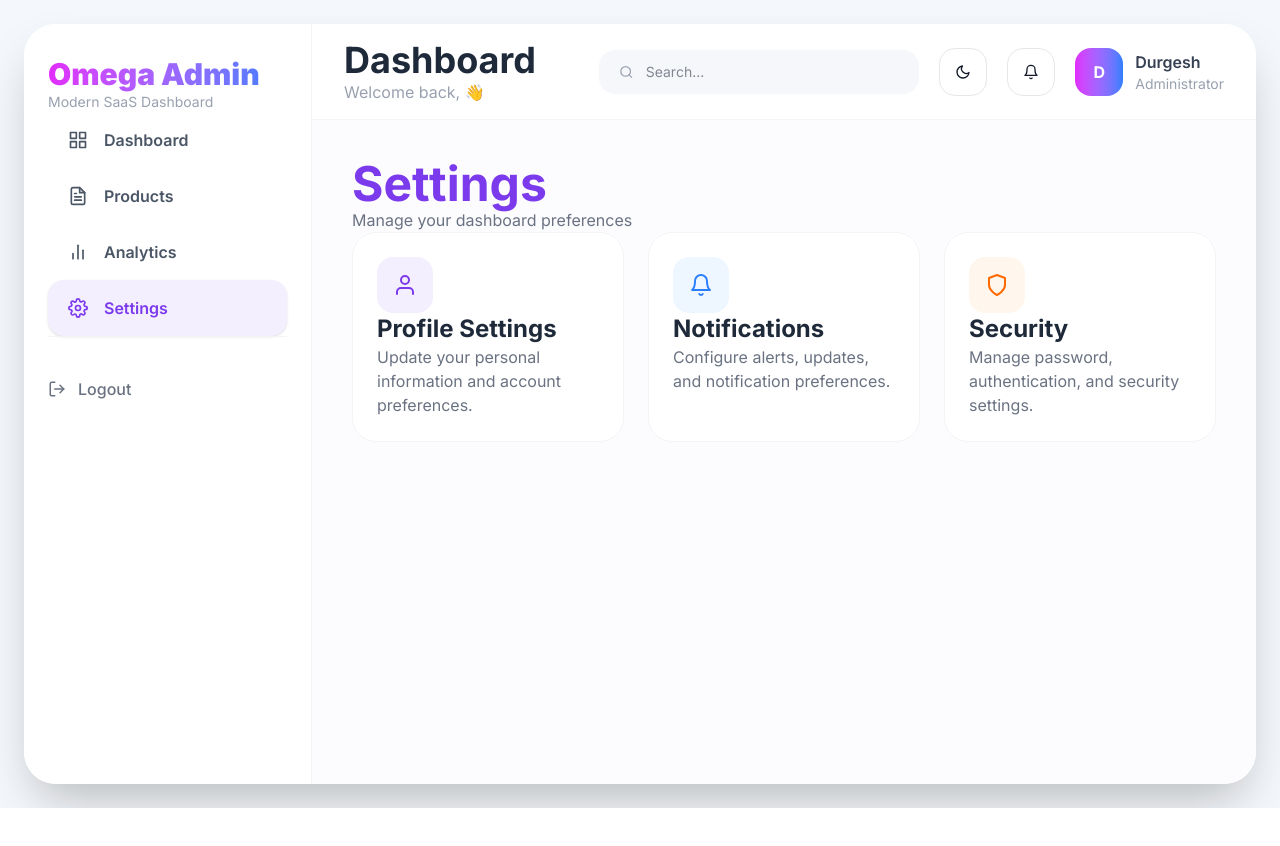
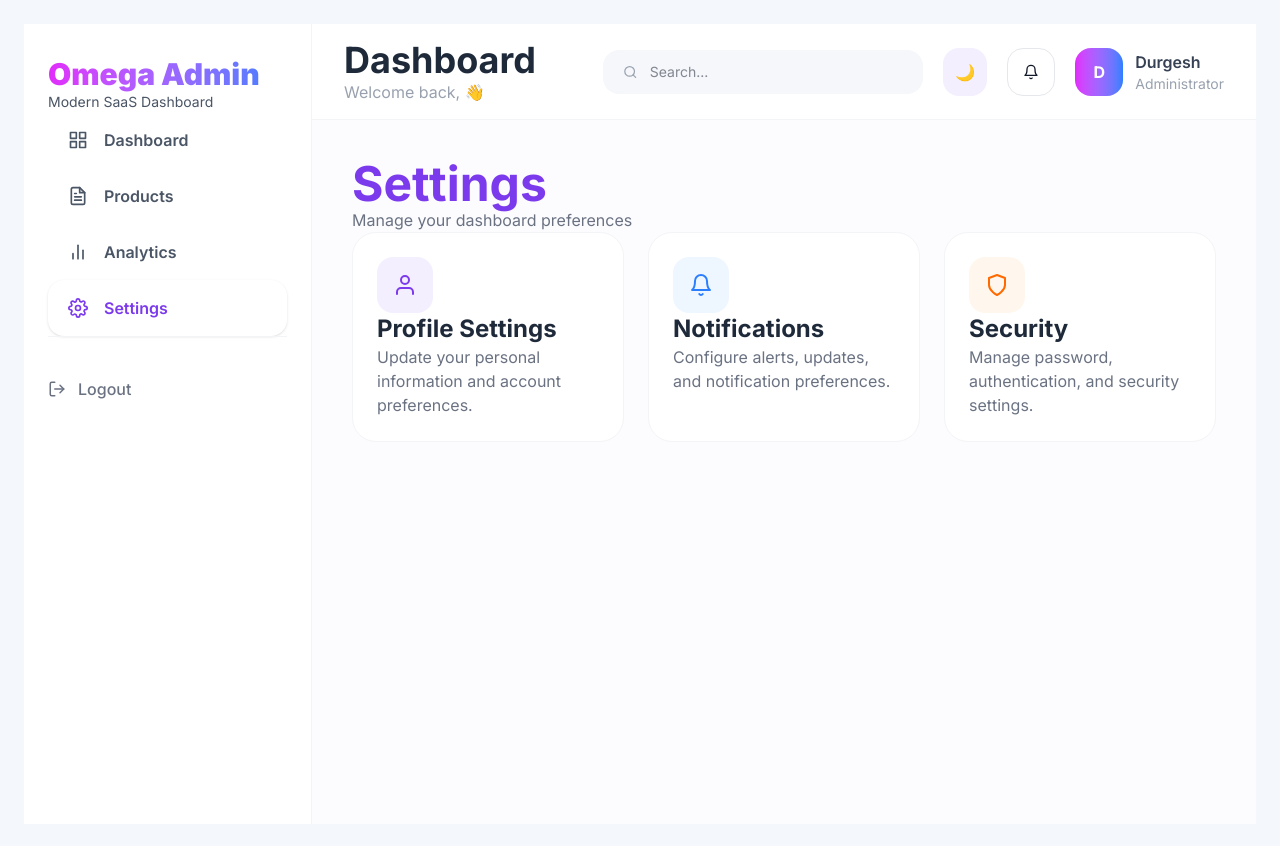
Before and after one commit to Durgeshgupta191/Omega_Admin, a React (Vite) app: page /settings in a window 1280 px wide. Before the commit the page ends 808 px from the top, so only its background shows below. Built offline with nearby package versions, Linux system fonts and the light colour scheme.

Commit message:
updated dashboard

```diff
--- a/src/components/layout/Layout.jsx
+++ b/src/components/layout/Layout.jsx
@@ -8,7 +8,7 @@ const Layout = () => {
   return (
     <div className="min-h-screen p-2 md:p-6 bg-[#f4f7fb]">
 
-      <div className="bg-white rounded-[32px] min-h-[95vh] flex overflow-hidden shadow-2xl">
+      <div className="flex bg-[#f5f7fb] dark:bg-[#0f172a] min-h-screen transition-all duration-300">
 
         <Sidebar />
 
--- a/src/components/layout/Navbar.jsx
+++ b/src/components/layout/Navbar.jsx
@@ -25,7 +25,7 @@ const { darkMode, setDarkMode } =
   useTheme();
 
   return (
-    <header className="h-24 border-b border-gray-100 px-4 md:px-8 flex items-center justify-between bg-white">
+    <header className="h-24 border-b border-gray-100 px-4 md:px-8 flex items-center justify-between bg-white dark:bg-[#1e293b]">
 
       {/* Left */}
       <div className="flex items-center gap-4">
@@ -41,7 +41,7 @@ const { darkMode, setDarkMode } =
         </button>
 
         <div>
-          <h1 className="text-2xl md:text-4xl font-bold text-gray-800">
+          <h1 className="text-2xl md:text-4xl font-bold text-gray-800 dark:text-white">
             Dashboard
           </h1>
 
@@ -67,18 +67,15 @@ const { darkMode, setDarkMode } =
         </div>
 
         <button
-          onClick={() =>
-            setDarkMode(!darkMode)
-          }
-          className="w-11 h-11 md:w-12 md:h-12 rounded-2xl border border-gray-200 flex items-center justify-center hover:bg-gray-100 dark:hover:bg-gray-800 dark:border-gray-700"
+          onClick={() => {
+            document.documentElement.classList.toggle(
+              "dark"
+            );
+          }}
+          className="bg-[#f3efff] text-[#7c3aed] p-3 rounded-2xl"
         >
-          {darkMode ? (
-            <FiSun />
-          ) : (
-            <FiMoon />
-          )}
+          🌙
         </button>
-
         {/* Notification */}
         <button className="w-11 h-11 md:w-12 md:h-12 rounded-2xl border border-gray-200 flex items-center justify-center hover:bg-gray-100">
           <FiBell />
--- a/src/components/layout/Sidebar.jsx
+++ b/src/components/layout/Sidebar.jsx
@@ -8,7 +8,7 @@ import {
 
 const Sidebar = () => {
   return (
-    <aside className="hidden md:flex w-72 bg-white border-r border-gray-100 flex-col px-6 py-8">
+    <aside className="hidden md:flex w-72 bg-white dark:bg-[#111827] border-r border-gray-100 flex-col px-6 py-8">
 
       {/* Logo */}
       <div className="mb-14">
@@ -17,7 +17,7 @@ const Sidebar = () => {
           Omega Admin
         </h1>
 
-        <p className="text-gray-400 text-sm mt-2">
+        <p className="text-gray-600 dark:text-gray-300 text-sm mt-2">
           Modern SaaS Dashboard
         </p>
       </div>
@@ -37,8 +37,8 @@ const Sidebar = () => {
 
         ${
           isActive
-            ? "bg-[#f3efff] text-[#7c3aed] shadow-sm"
-            : "text-gray-600 hover:bg-gray-100"
+            ? "bg-white dark:bg-[#111827] text-[#7c3aed] shadow-sm"
+            : "text-gray-600 dark:text-gray-300 hover:bg-gray-100"
         }`
       }
     >
--- a/src/index.css
+++ b/src/index.css
@@ -32,3 +32,8 @@ body {
   background: #a78bfa;
   border-radius: 20px;
 }
+
+.dark body {
+  background: #0f172a;
+  color: white;
+}
--- a/src/main.jsx
+++ b/src/main.jsx
@@ -1,6 +1,7 @@
 import React from "react";
 import ReactDOM from "react-dom/client";
 import { BrowserRouter } from "react-router-dom";
+import { Toaster } from "react-hot-toast";
 
 import App from "./App";
 
@@ -21,6 +22,7 @@ ReactDOM.createRoot(
     <BrowserRouter>
       <ThemeProvider>
         <SidebarProvider>
+          <Toaster position="top-right" />
           <App />
         </SidebarProvider>
       </ThemeProvider>
```
